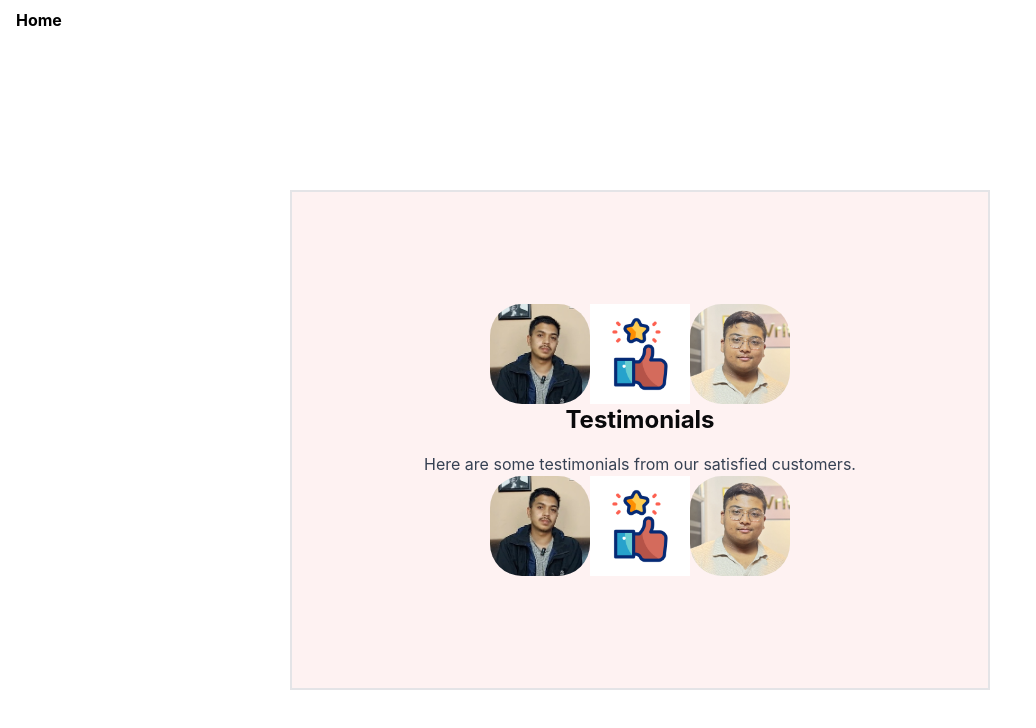
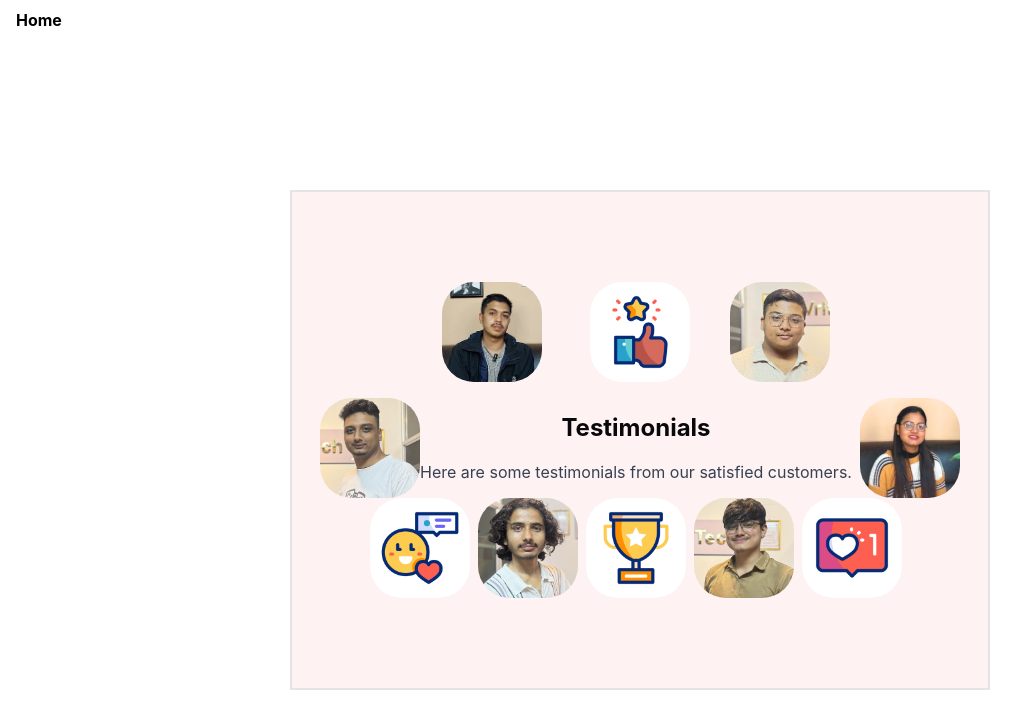
Before and after one commit to subashkarki68/vrit-assignment, a React app: page /testimonials in a window 1280 px wide. Shown: the top 728 px of the page, without its empty margins (0-1036 px from the left). Built offline with nearby package versions, Linux system fonts and the light colour scheme; the HTML template or start-up script is replaced by a standard one.

Commit message:
feat: add new image and update testimonials section with additional images and animations

```diff
--- a/src/routes/testimonials/index.tsx
+++ b/src/routes/testimonials/index.tsx
@@ -7,10 +7,62 @@ export const Route = createFileRoute('/testimonials/')({
   component: RouteComponent,
 })
 
+interface ImageSource {
+  src: string
+  alt: string
+}
+
+const TopImageSources: ImageSource[] = [
+  {
+    src: 'images/image_16.png',
+    alt: 'Image of a Person',
+  },
+  {
+    src: 'images/like_star.gif',
+    alt: 'Like Star',
+  },
+  {
+    src: 'images/image_spec.png',
+    alt: 'Image of a Person wearing Glass',
+  },
+]
+
+const MiddleImageSources: ImageSource[] = [
+  {
+    src: 'images/image_1.png',
+    alt: 'Image of a Person',
+  },
+  {
+    src: 'images/image_2.png',
+    alt: 'Image of a Girl',
+  },
+]
+
+const BottomImageSources: ImageSource[] = [
+  {
+    src: 'images/love_emoji_noti.gif',
+    alt: 'Love Emoji Notification',
+  },
+  {
+    src: 'images/image_longhair.png',
+    alt: 'Image of a Person with Long Hair',
+  },
+  {
+    src: 'images/trophy.gif',
+    alt: 'Trophy GIF',
+  },
+  {
+    src: 'images/image_b.png',
+    alt: 'Image of a Person',
+  },
+  {
+    src: 'images/like_love.gif',
+    alt: 'Like Love GIF',
+  },
+]
+
 function RouteComponent() {
-  const image1Ref = useRef<HTMLImageElement>(null)
-  const image2Ref = useRef<HTMLImageElement>(null)
-  const image3Ref = useRef<HTMLImageElement>(null)
+  const imageRefs = useRef<(HTMLImageElement | null)[]>([])
 
   const divRef = useRef<HTMLDivElement>(null)
 
@@ -21,36 +73,77 @@ function RouteComponent() {
 
   useEffect(() => {
     const div = divRef.current
-    const image1 = image1Ref.current
-    const image2 = image2Ref.current
-    const image3 = image3Ref.current
-    if (!div || !image1 || !image2 || !image3) return
+    const images = imageRefs.current
+
+    if (!div || images.some((img) => !img)) return
 
     const handleMouseEnter = () => {
-      gsap.to(image1, {
+      gsap.to(images[0], {
         x: -100,
         y: -100,
         duration: 0.5,
         ease: 'power2.out',
       })
 
-      gsap.to(image2, {
+      gsap.to(images[1], {
         x: 0,
         y: -100,
         duration: 0.5,
         ease: 'power2.out',
       })
 
-      gsap.to(image3, {
+      gsap.to(images[2], {
         x: 100,
         y: -100,
+        duration: 0.5,
+        ease: 'power2.out',
+      })
+      gsap.to(images[3], {
+        x: -100,
+        y: 0,
+        duration: 0.5,
+        ease: 'power2.out',
+      })
+      gsap.to(images[4], {
+        x: 100,
+        y: 10,
+        duration: 0.5,
+        ease: 'power2.out',
+      })
+      gsap.to(images[5], {
+        x: -100,
+        y: 10,
+        duration: 0.5,
+        ease: 'power2.out',
+      })
+      gsap.to(images[6], {
+        x: -100,
+        y: 100,
+        duration: 0.5,
+        ease: 'power2.out',
+      })
+      gsap.to(images[7], {
+        x: 0,
+        y: 100,
+        duration: 0.5,
+        ease: 'power2.out',
+      })
+      gsap.to(images[8], {
+        x: 100,
+        y: 100,
+        duration: 0.5,
+        ease: 'power2.out',
+      })
+      gsap.to(images[9], {
+        x: 100,
+        y: 50,
         duration: 0.5,
         ease: 'power2.out',
       })
     }
 
     const handleMouseLeave = () => {
-      gsap.to([image1, image2, image3], {
+      gsap.to(images, {
         x: 0,
         y: 0,
         duration: 0.5,
@@ -73,61 +166,65 @@ function RouteComponent() {
           ref={divRef}
           className="h-full w-full z-10 absolute border-2"
         ></div>
-        <div className="flex flex-row">
+        <div className="flex flex-row gap-10">
+          {TopImageSources.map((image, idx) => (
             <img
-            ref={image1Ref}
+              key={idx}
+              ref={(el) => {
+                imageRefs.current[idx] = el
+              }}
               height={imageHeight}
               width={imageWidth}
-            src="images/image_16.png"
-            alt="Image of a Person"
+              src={image.src}
+              alt={image.alt}
+              className={clsx(imageStyle, idx === 1 ? '' : 'mr-2')}
+            />
+          ))}
+        </div>
+        <div className="relative mt-4 flex flex-row items-center justify-center">
+          <img
+            ref={(el) => {
+              imageRefs.current[TopImageSources.length] = el
+            }}
+            height={imageHeight}
+            width={imageWidth}
+            src={MiddleImageSources[0].src}
+            alt={MiddleImageSources[0].alt}
             className={clsx(imageStyle)}
           />
-          <img
-            ref={image2Ref}
-            src="images/like_star.gif"
-            alt="Like Star"
-            height={imageHeight}
-            width={imageWidth}
-          />
-          <img
-            ref={image3Ref}
-            src="images/image_spec.png"
-            alt="Image of a Person wearing Glass"
-            height={imageHeight}
-            width={imageWidth}
-            className={clsx(imageStyle)}
-          />
-        </div>
           <div>
-          <h1 className="text-2xl font-bold text-center mb-4">Testimonials</h1>
+            <h1 className="text-2xl font-bold text-center mb-4">
+              Testimonials
+            </h1>
             <p className="text-center text-gray-700">
               Here are some testimonials from our satisfied customers.
             </p>
           </div>
-        <div className="flex flex-row">
           <img
-            // ref={image1Ref}
+            ref={(el) => {
+              imageRefs.current[TopImageSources.length + 1] = el
+            }}
             height={imageHeight}
             width={imageWidth}
-            src="images/image_16.png"
-            alt="Image of a Person"
-            className={clsx(imageStyle)}
+            src={MiddleImageSources[1].src}
+            alt={MiddleImageSources[1].alt}
+            className={clsx(imageStyle, 'ml-2')}
           />
+        </div>
+        <div className="flex flex-row">
+          {BottomImageSources.map((image, idx) => (
             <img
-            // ref={image2Ref}
-            src="images/like_star.gif"
-            alt="Like Star"
+              key={idx}
+              ref={(el) => {
+                imageRefs.current[TopImageSources.length + 2 + idx] = el
+              }}
               height={imageHeight}
               width={imageWidth}
+              src={image.src}
+              alt={image.alt}
+              className={clsx(imageStyle, 'mr-2')}
             />
-          <img
-            // ref={image3Ref}
-            src="images/image_spec.png"
-            alt="Image of a Person wearing Glass"
-            height={imageHeight}
-            width={imageWidth}
-            className={clsx(imageStyle)}
-          />
+          ))}
         </div>
       </div>
     </div>
```
Also changed, not shown: public/images/image_b.png (added). Lines whose indentation alone changed are shown as unchanged.
